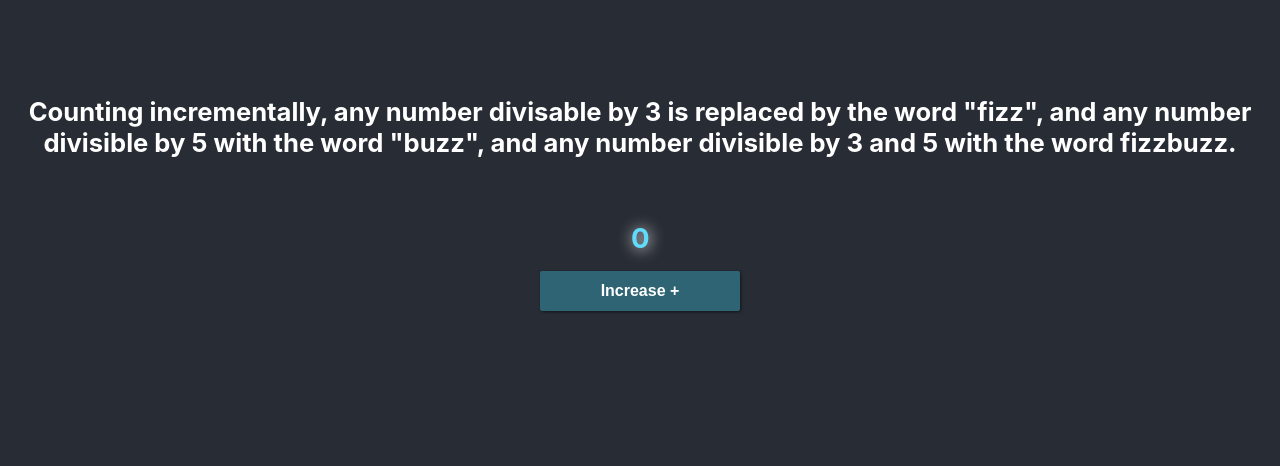
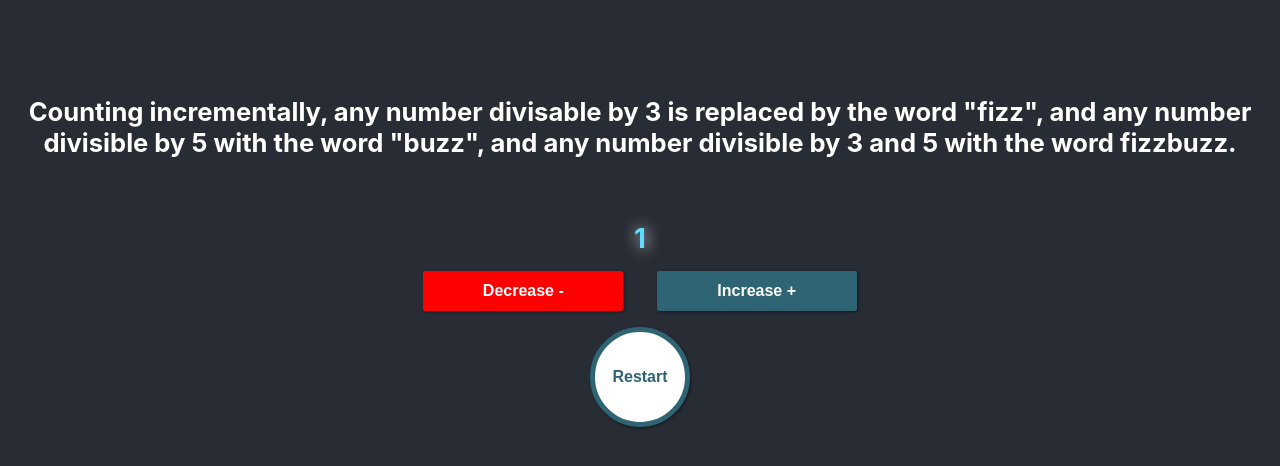
Before and after one commit to tintin89/FizzbuzzTest, a React (Create React App) app: page / in a window 1280 px wide. Shown: the top 466 px of the page. Built offline with nearby package versions, Linux system fonts and the light colour scheme.

Commit message:
add test and functionality to decrease and restart the counter

```diff
--- a/src/App.css
+++ b/src/App.css
@@ -42,7 +42,12 @@
     }
     }
 
+.buttons{
+    display: flex;
+    justify-content: space-evenly;
+    width: 500px;
 
+}
 .counter button{
     width: 200px;
     padding: 0.7rem 1rem;
--- a/src/Counter.js
+++ b/src/Counter.js
@@ -3,13 +3,26 @@ import {fizzbuzz} from './fizzBuzz';
 import './App.css';
 
 function Counter() {
-    const [count,setCount]=useState(0);
+    const [count,setCount]=useState(1);
     return (
         <div className="counter">
-          <h2>{count>0 ? fizzbuzz(count) : 0}</h2>
+          <h2>{count>0 ? fizzbuzz(count) : count}</h2>
+          <div className="buttons">
+          <button onClick={()=>setCount(prevState=>prevState-1)} style={{backgroundColor:"red"}}>Decrease -</button>
           <button onClick={()=>{
               setCount(prevState=>prevState+1);
               }}>Increase +</button>
+          </div>
+          <button onClick={()=>setCount(1)}
+           style={{
+              border:"5px solid #2e6474",
+              marginTop:"1rem",
+              fontWeight:"bold",
+              color:"#2e6474",
+              backgroundColor:"white",
+              borderRadius:"100%",
+              height:"100px",
+              width:"100px"}}>Restart</button>
         </div>
     )
 }
--- a/src/fizzBuzz.js
+++ b/src/fizzBuzz.js
@@ -1,6 +1,7 @@
 
 
 export const fizzbuzz = num => {
+
     if (num % 15 === 0) {
       return "fizzbuzz";
     }
```
Also changed, not shown: 1 other file (tests, documents, lock files or other folders).
